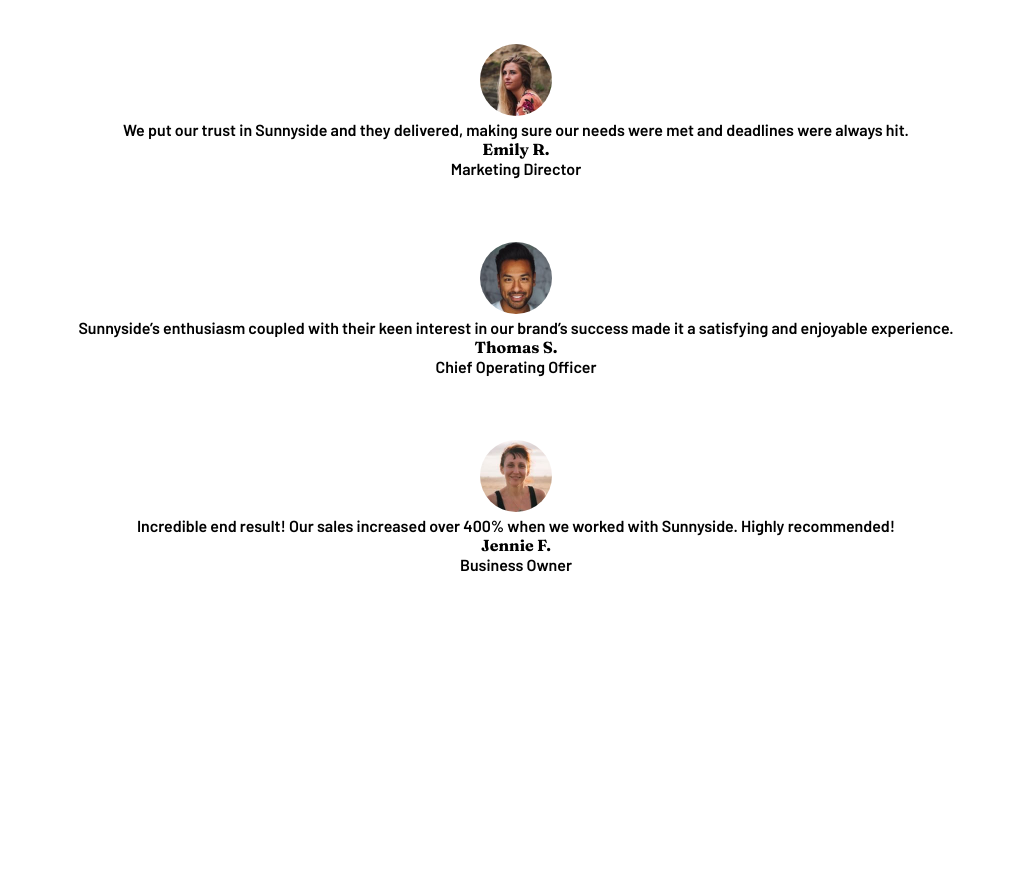
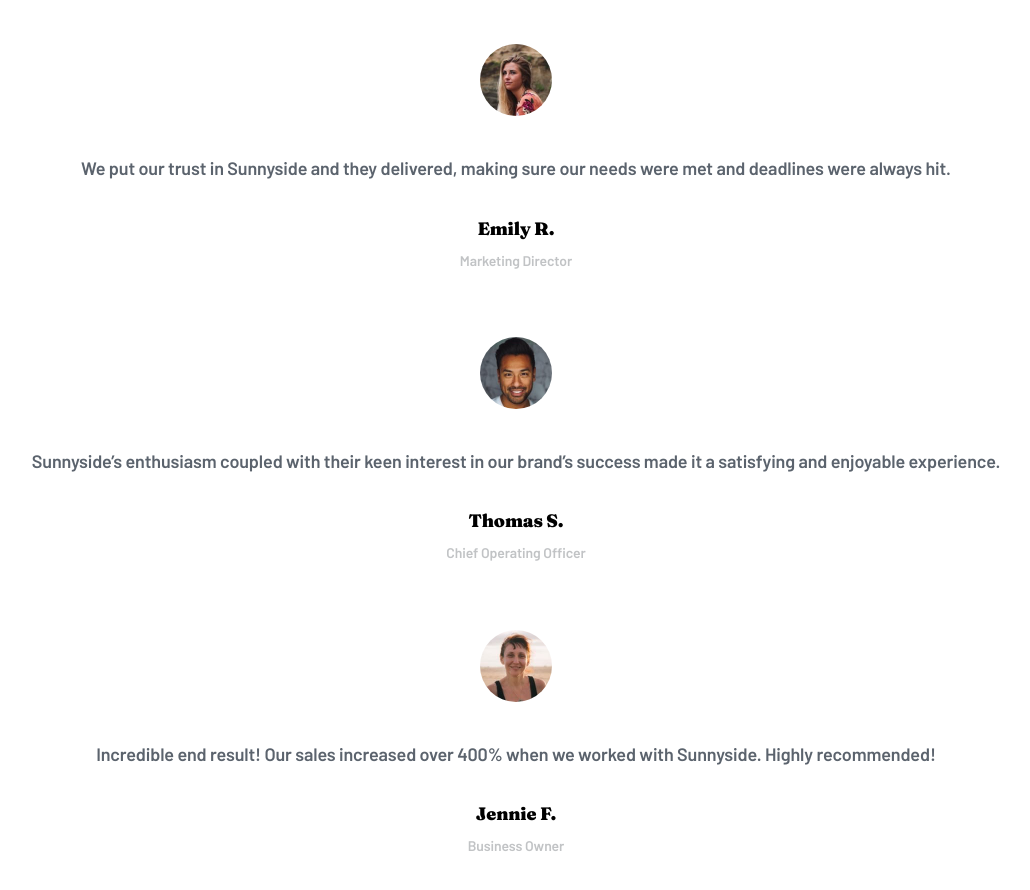
Before and after one commit to brdCoreShadow/sunnysude, a React (Vite) app: page / in a window 1280 px wide. Shown: the part 3520-4410 px from the top of the page, without its empty margins (124-1154 px from the left). Before the commit the page ends 4180 px from the top, so only its background shows below. Built offline with nearby package versions, Linux system fonts and the light colour scheme.

Commit message:
feedback is made

```diff
--- a/src/components/Feedback/FeedBackStyled.ts
+++ b/src/components/Feedback/FeedBackStyled.ts
@@ -2,6 +2,11 @@
 
 export const FeedbackCon = styled.div`
   margin-bottom: 86px;
+
+  padding-left: 24px;
+  padding-right: 24px;
+
+  text-align: center;
 
   & > h3 {
     margin-bottom: 64px;
@@ -29,7 +34,38 @@
   width: 72px;
   height: 72px;
 
+  margin-bottom: 32px;
+
   border-radius: 50%;
 
   overflow: hidden;
-`
+`;
+
+export const Content = styled.p`
+  margin-bottom: 32px;
+
+  font-size: 18px;
+  line-height: 1.8;
+  letter-spacing: -0.13px;
+  font-weight: 600;
+
+  color: #5b636d;
+`;
+
+export const Name = styled.h4`
+  margin-bottom: 8px;
+
+  font-size: 18px;
+  font-weight: 900;
+  letter-spacing: -0.13px;
+`;
+
+export const Position = styled.p`
+  font-size: 14px;
+  line-height: 1.8;
+  letter-spacing: -0.1px;
+  font-weight: 600;
+
+  color: #a7aaad;
+  opacity: 0.7;
+`;
--- a/src/components/Feedback/Feedback.tsx
+++ b/src/components/Feedback/Feedback.tsx
@@ -1,10 +1,10 @@
-import * as SC from "./FeedBackStyled"
+import * as SC from "./FeedBackStyled";
 
-import avaFirst from "../../assets/images/image-emily.jpg"
-import avaSecond from "../../assets/images/image-thomas.jpg"
-import avaThird from "../../assets/images/image-jennie.jpg"
+import avaFirst from "../../assets/images/image-emily.jpg";
+import avaSecond from "../../assets/images/image-thomas.jpg";
+import avaThird from "../../assets/images/image-jennie.jpg";
 
-const Feedback:React.FC = () => {
+const Feedback: React.FC = () => {
   return (
     <SC.FeedbackCon>
       <h3>client testimonial</h3>
@@ -14,9 +14,12 @@
             <img src={avaFirst} alt="emily" />
           </SC.AvaThumb>
           <div>
-                    <p>We put our trust in Sunnyside and they delivered, making sure our needs were met and deadlines were always hit.</p>
-                    <h4>Emily R.</h4>
-                    <p>Marketing Director</p>
+            <SC.Content>
+              We put our trust in Sunnyside and they delivered, making sure our
+              needs were met and deadlines were always hit.
+            </SC.Content>
+            <SC.Name>Emily R.</SC.Name>
+            <SC.Position>Marketing Director</SC.Position>
           </div>
         </SC.FeedbackItem>
         <SC.FeedbackItem>
@@ -24,9 +27,12 @@
             <img src={avaSecond} alt="Thomas" />
           </SC.AvaThumb>
           <div>
-                    <p>Sunnyside’s enthusiasm coupled with their keen interest in our brand’s success made it a satisfying and enjoyable experience.</p>
-                    <h4>Thomas S.</h4>
-                    <p>Chief Operating Officer</p>
+            <SC.Content>
+              Sunnyside’s enthusiasm coupled with their keen interest in our
+              brand’s success made it a satisfying and enjoyable experience.
+            </SC.Content>
+            <SC.Name>Thomas S.</SC.Name>
+            <SC.Position>Chief Operating Officer</SC.Position>
           </div>
         </SC.FeedbackItem>
         <SC.FeedbackItem>
@@ -34,14 +40,17 @@
             <img src={avaThird} alt="Jennie" />
           </SC.AvaThumb>
           <div>
-                    <p>Incredible end result! Our sales increased over 400% when we worked with Sunnyside. Highly recommended! </p>
-                    <h4>Jennie F.</h4>
-                    <p>Business Owner</p>
+            <SC.Content>
+              Incredible end result! Our sales increased over 400% when we
+              worked with Sunnyside. Highly recommended!{" "}
+            </SC.Content>
+            <SC.Name>Jennie F.</SC.Name>
+            <SC.Position>Business Owner</SC.Position>
           </div>
         </SC.FeedbackItem>
       </ul>
     </SC.FeedbackCon>
   );
-}
+};
 
 export default Feedback;
```
Lines whose indentation alone changed are shown as unchanged.
